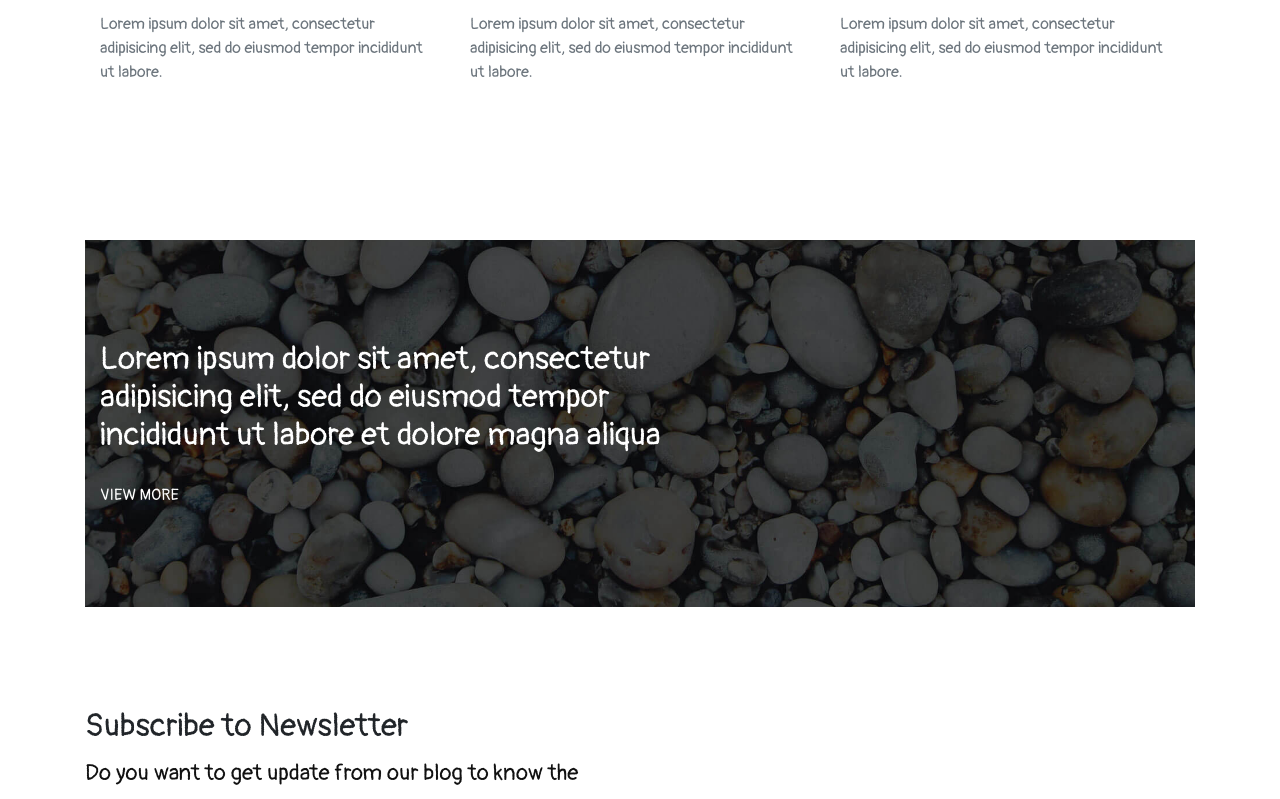
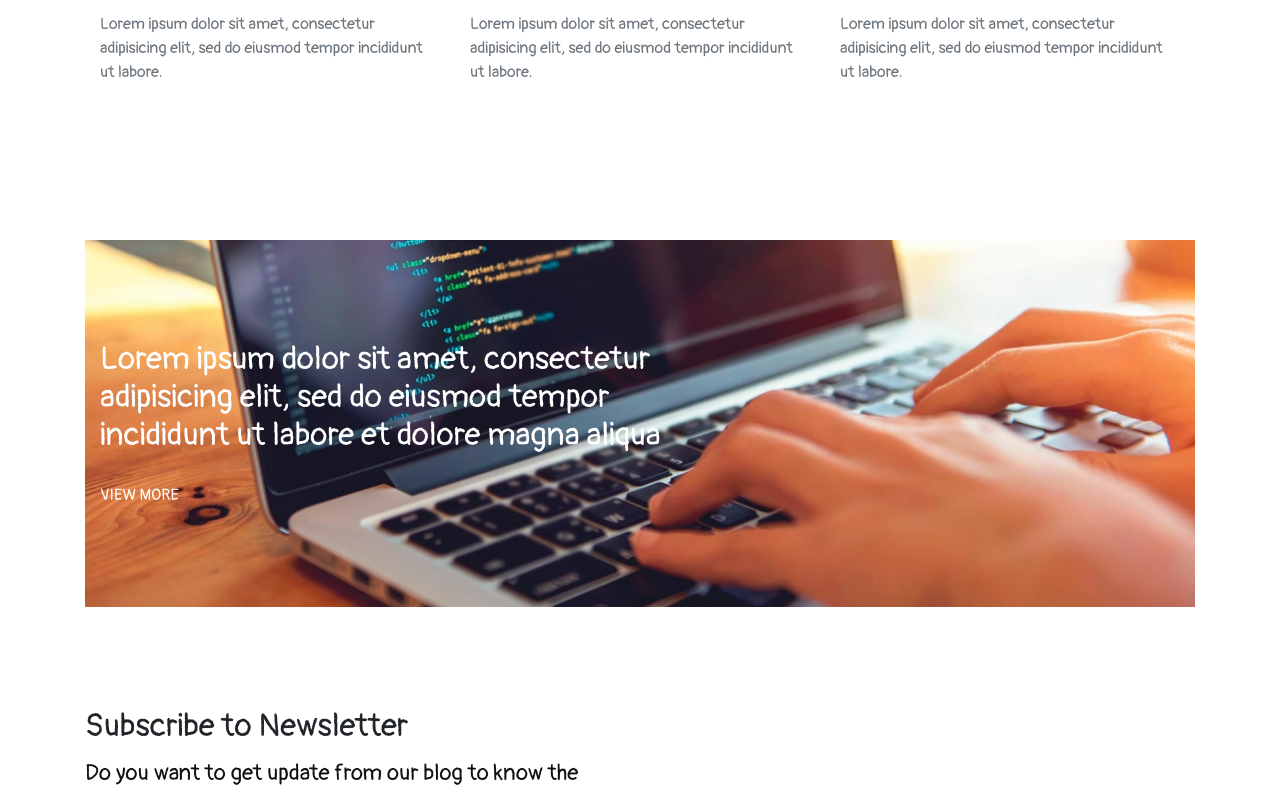
Before and after one commit to sirnusi/django-deployment-example, a Django app: page / in a window 1280 px wide. Shown: the part 957-1756 px from the top of the page. Run offline with Django 3.2, Linux system fonts and the light colour scheme; some libraries are stand-ins or nearby versions.

Commit message:
initial commit

```diff
--- a/blogapp/templates/blog_application/index.html
+++ b/blogapp/templates/blog_application/index.html
@@ -86,7 +86,7 @@
   </div>
 </section>
 
-<section style="background-image: url(static/images/divider-bg.jpg); background-size: cover; background-position: center bottom;color: white;" class="divider">
+<section style="background-image: url(static/images/programming.jpg); background-size: cover; background-position: center bottom;color: white;" class="divider">
   <div class="container-fluid">
     <div class="row">
       <div class="col-md-7">
```
Also changed, not shown: blogapp/static/images/programming.jpg (added).
